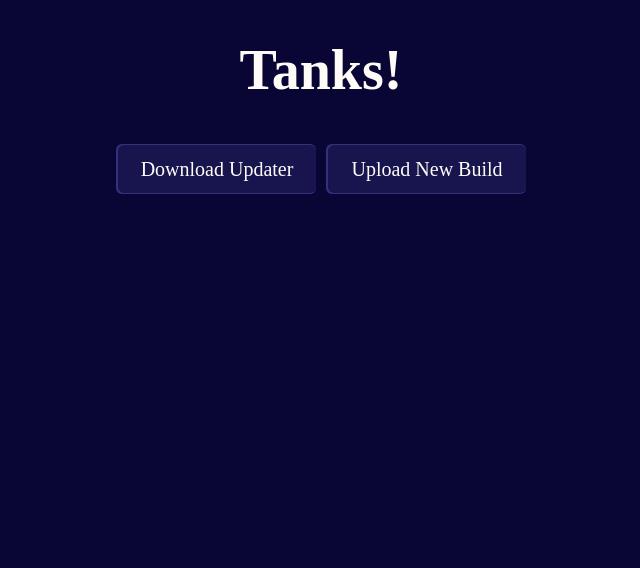
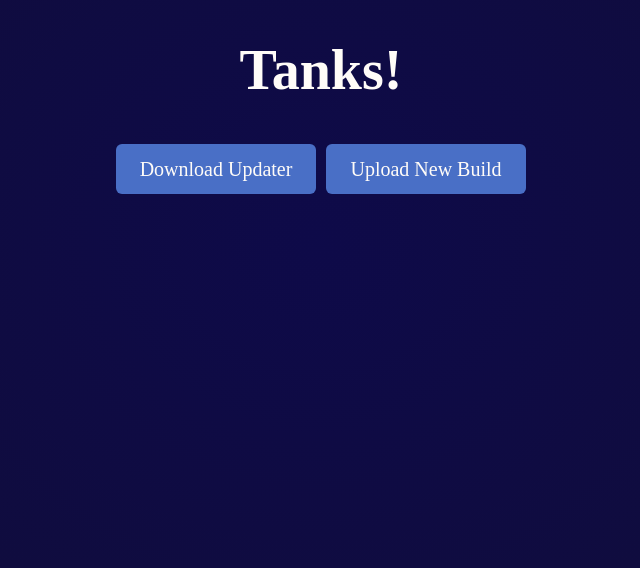
Before and after one commit to LimeGradient/TankUpdaterServer, a Vue app in the folder tanks-client/: page / in a window 1280 px wide. Shown: the top 568 px of the page, without its empty margins (319-959 px from the left). Built offline with nearby package versions, Linux system fonts and the light colour scheme.

Commit message:
CHORE: less bland

```diff
--- a/tanks-client/src/App.vue
+++ b/tanks-client/src/App.vue
@@ -1,7 +1,7 @@
 <script setup lang="ts">
 
 document.addEventListener("mousemove", (e) => {
-    Array.from(document.getElementsByClassName("fancy-button-container")).forEach((buttonEl) => {
+    Array.from(document.getElementsByClassName("fancy-button")).forEach((buttonEl) => {
         const button = <HTMLElement> buttonEl;
         const rect = button.getBoundingClientRect(),
             x = e.clientX - rect.x,
--- a/tanks-client/src/components/Button.vue
+++ b/tanks-client/src/components/Button.vue
@@ -9,39 +9,19 @@ const props = defineProps({
 
 <template>
 <RouterLink v-bind="$props" :to="props.to" custom v-slot="{isActive, href, navigate}">
-    <div class="fancy-button-container" @click="navigate">
-        <div class="fancy-button-border" @click="navigate"></div>
-        <button class="fancy-button" v-bind="$attrs" @click="navigate">
+    <button class="fancy-button" v-bind="$attrs" @click="navigate">
+        <div class="content">
             <slot />
-        </button>
-    </div>
+        </div>
+    </button>
 </RouterLink>
 </template>
 
 <style scoped lang="postcss">
 
-button {
+.fancy-button {
     all: unset;
 
-    width: calc(100% - 2px);
-    height: calc(100% - 2px);
-
-    border-radius: inherit;
-
-    position: relative;
-    top: 1px;
-    left: 2px;
-
-    z-index: 2;
-
-    text-align: center;
-
-    font-size: 20px;
-
-    background-color: rgb(23, 20, 78);
-}
-
-.fancy-button-container {
     border-radius: 6px;
 
     margin: 5px;
@@ -49,15 +29,28 @@ button {
     width: 200px;
     height: 50px;
 
-    background-color: rgba(94, 92, 193, 0.5);
+    text-align: center;
+
+    font-size: 20px;
+
+    background-color: rgb(73, 111, 198);
 
     position: relative;
+
+    .content {
+        position: relative;
+        z-index: 5;
+    }
 
     &:hover::before {
         opacity: 1;
     }
 
-    &::before, .fancy-button-border {
+    &:active::after {
+        opacity: 1;
+    }
+
+    &::before {
         position: absolute;
 
         height: 100%;
@@ -70,35 +63,16 @@ button {
 
         border-radius: inherit;
 
+
+        background-image: radial-gradient(
+            500px circle at var(--mouse-x) var(--mouse-y),
+            rgba(8, 10, 98, 0.15),
+            transparent 40%
+        );
+
         opacity: 0;
 
         transition: opacity 500ms;
     }
-
-    &::before {
-        background-image: radial-gradient(
-            800px circle at var(--mouse-x) var(--mouse-y),
-            rgba(255, 255, 255, .06),
-            transparent 40%
-        );
-
-        z-index: 3;
-    }
-
-    .fancy-button-border {
-        background-image: radial-gradient(
-            400px circle at var(--mouse-x) var(--mouse-y),
-            rgba(255, 255, 255, .2),
-            transparent 40%
-        );
-
-        z-index: 1;
-    }
 }
 </style>
-
-<style lang="postcss">
-.button-row:hover > .fancy-button-container > .fancy-button-border {
-    opacity: 1;
-}
-</style>
--- a/tanks-client/src/style.css
+++ b/tanks-client/src/style.css
@@ -5,8 +5,8 @@ html, body {
 }
 
 body {
-  background-color: #090635;
-
+  /* background-color: #090635; */
+  background-image: radial-gradient(at 50% 30%, #0e0a49,#110e36);
   color: rgb(255, 252, 248);
 }
 
```
